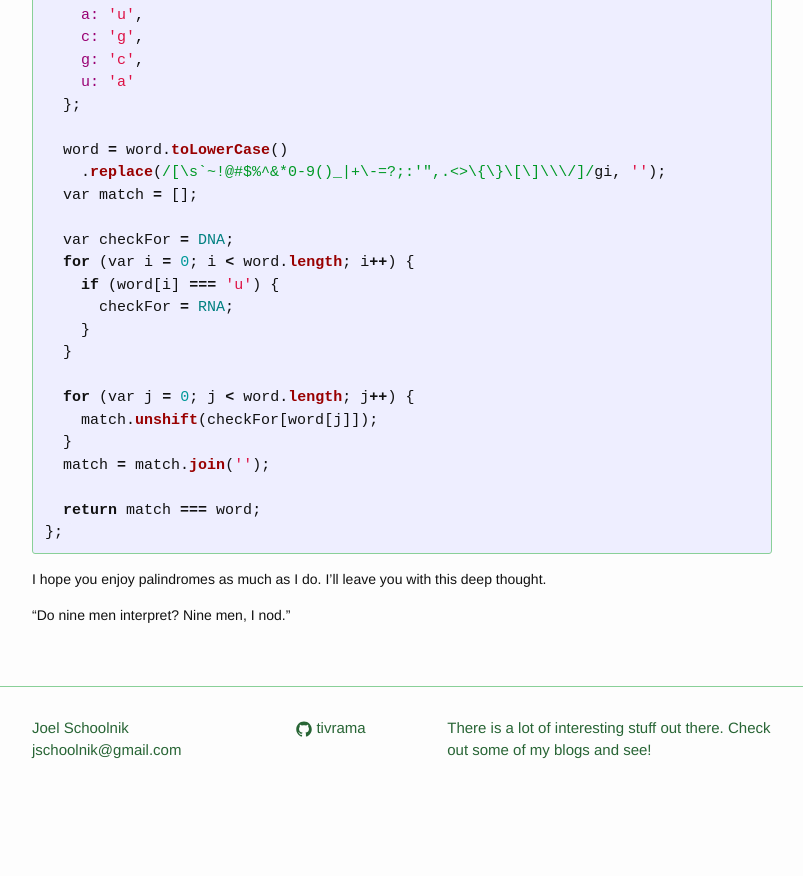
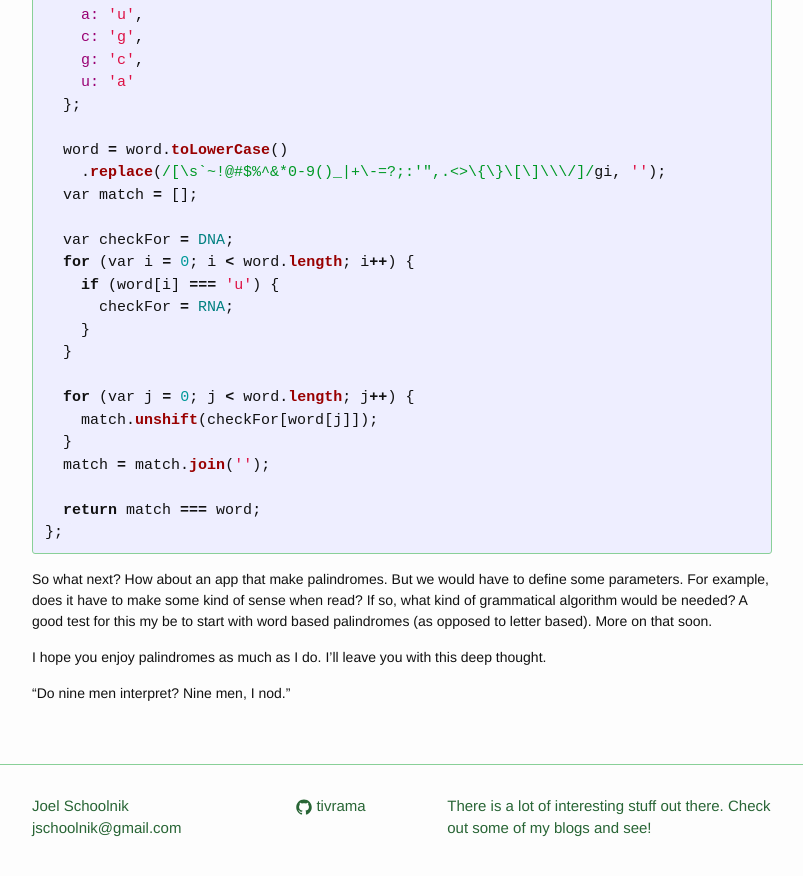
Before and after one commit to tivrama/tivrama.github.io, a Jekyll site: the page built from _posts/2016-08-19-welcome-to-jekyll.markdown, in a window 1280 px wide and 900 px high, scrolled down 2102 px. Shown: the top 876 px of the window, without its empty margins (238-1041 px from the left). Built offline with Jekyll 4.4.1, drawn with Linux system fonts in a browser that asks for light colours; before the commit the page ends 2924 px from its top, so only the background shows below that.

Commit message:
Edit to last blog

```diff
--- a/_posts/2016-08-19-welcome-to-jekyll.markdown
+++ b/_posts/2016-08-19-welcome-to-jekyll.markdown
@@ -116,6 +116,8 @@ var isItPalindrome = function(word) {
 
 {% endhighlight %}
 
+So what next?  How about an app that make palindromes.  But we would have to define some parameters.  For example, does it have to make some kind of sense when read?  If so, what kind of grammatical algorithm would be needed?  A good test for this my be to start with word based palindromes (as opposed to letter based).  More on that soon.
+
 I hope you enjoy palindromes as much as I do.  I'll leave you with this deep thought.
 
 "Do nine men interpret? Nine men, I nod."
```
